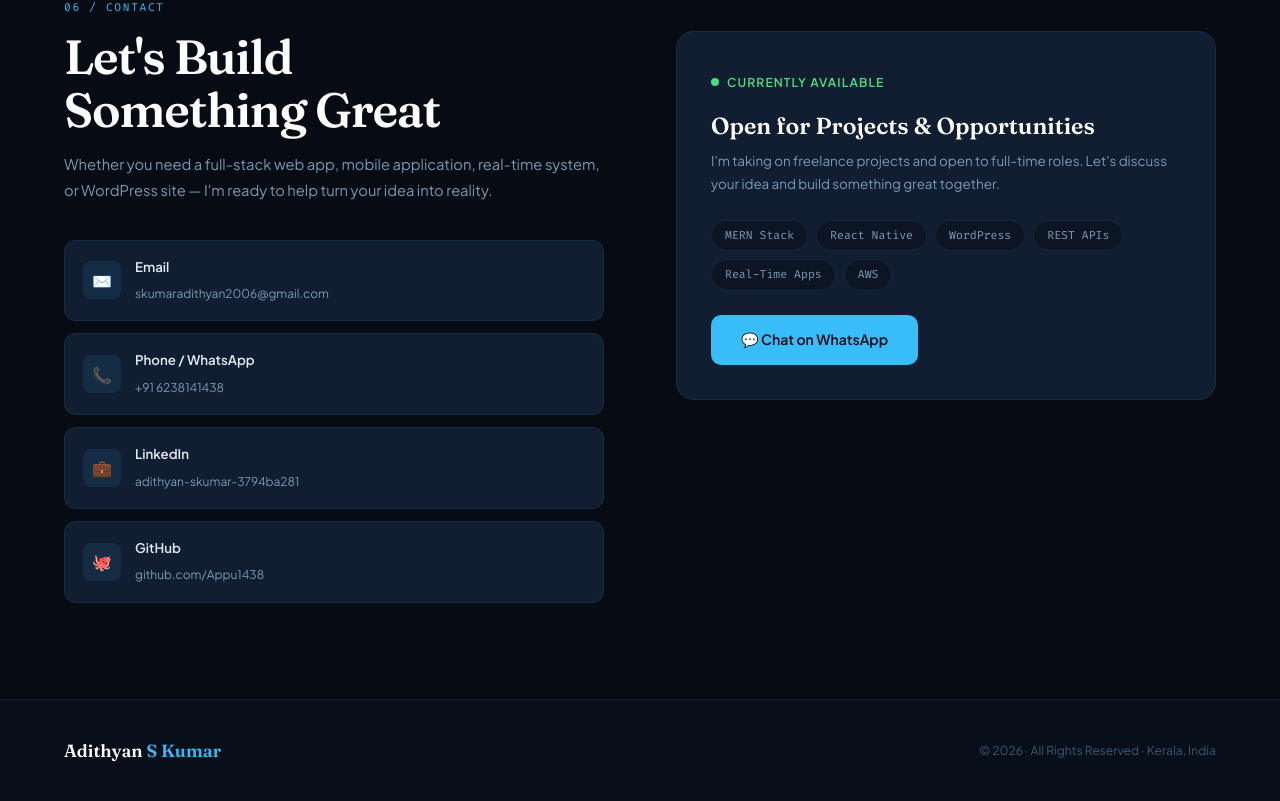
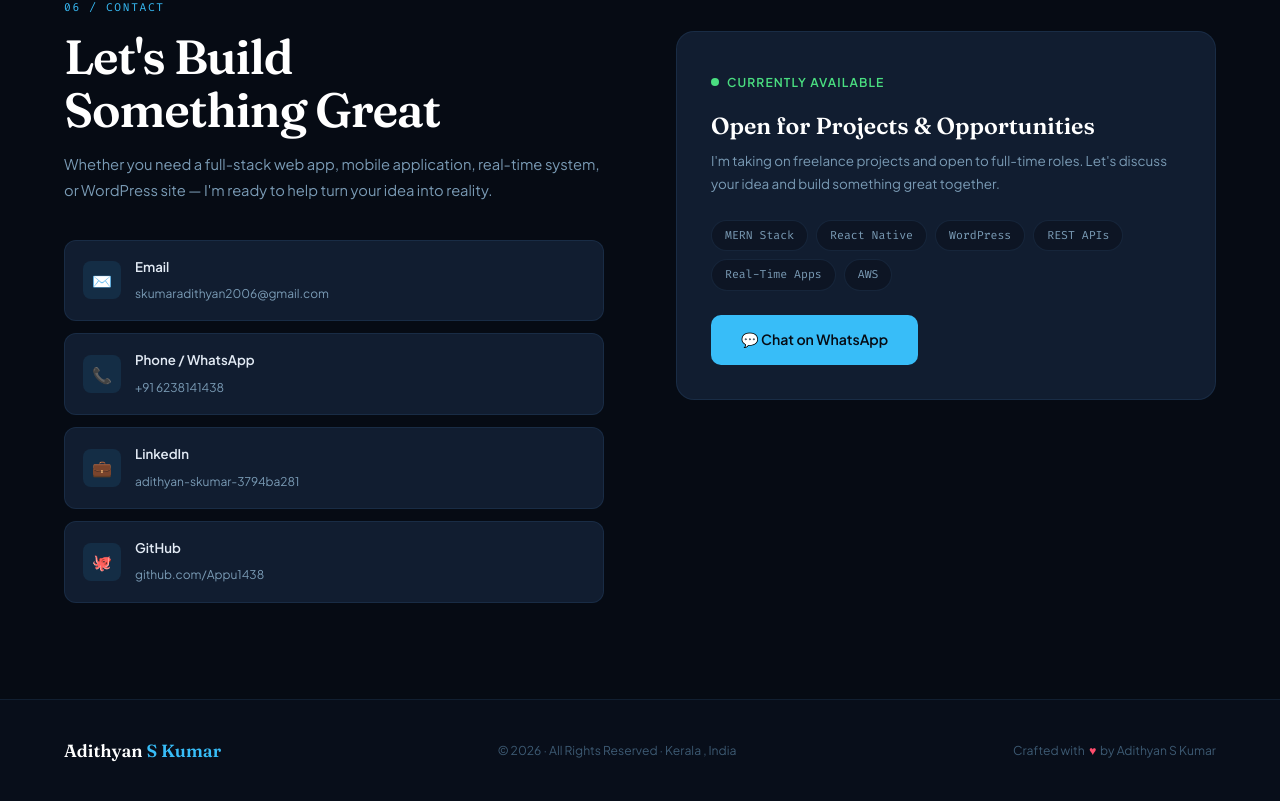
Before and after one commit to Appu1438/Adithyan-Portfolio, a React (Vite) app: page / in a window 1280 px wide. Shown: the part 5815-6616 px from the top of the page. Built offline with nearby package versions, Linux system fonts and the light colour scheme.

Commit message:
fix : footer text

```diff
--- a/src/components/footer/Footer.jsx
+++ b/src/components/footer/Footer.jsx
@@ -1,4 +1,5 @@
-import "./footer.css"
+import "./footer.css";
+
 export default function Footer() {
   return (
     <>
@@ -8,13 +9,13 @@
         </div>
 
         <div className="footer-copy">
-          © 2026 · All Rights Reserved · Kerala, India
+          © 2026 · All Rights Reserved · Kerala , India
+        </div>
+
+        <div className="footer-copy">
+          Crafted with <span className="footer-heart">♥</span> by Adithyan S Kumar
         </div>
       </footer>
-
-      <a href="#hero" id="btt">
-        ↑
-      </a>
     </>
   );
 }
--- a/src/components/footer/footer.css
+++ b/src/components/footer/footer.css
@@ -28,3 +28,26 @@
     font-size: 0.76rem;
     color: var(--muted2);
 }
+
+
+.footer-heart {
+  display: inline-block;
+  color: #ff4d6d;
+  margin: 0 2px;
+  animation: heartbeat 2s ease-in-out infinite;
+}
+
+@keyframes heartbeat {
+  0%, 100% {
+    transform: scale(1);
+  }
+  25% {
+    transform: scale(1.15);
+  }
+  50% {
+    transform: scale(1);
+  }
+  75% {
+    transform: scale(1.15);
+  }
+}
```
